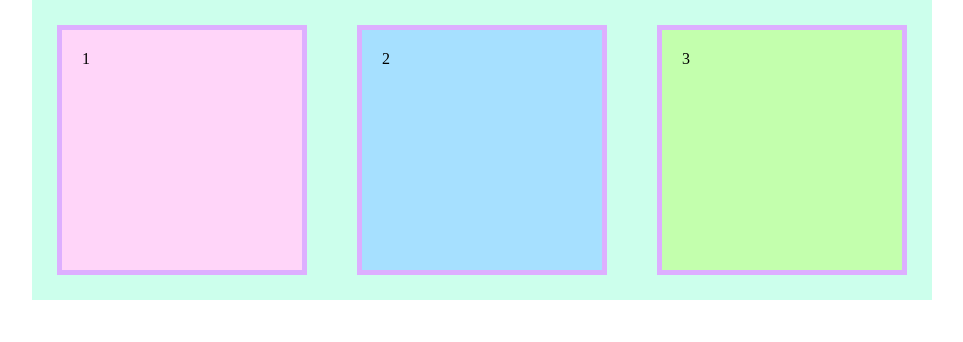
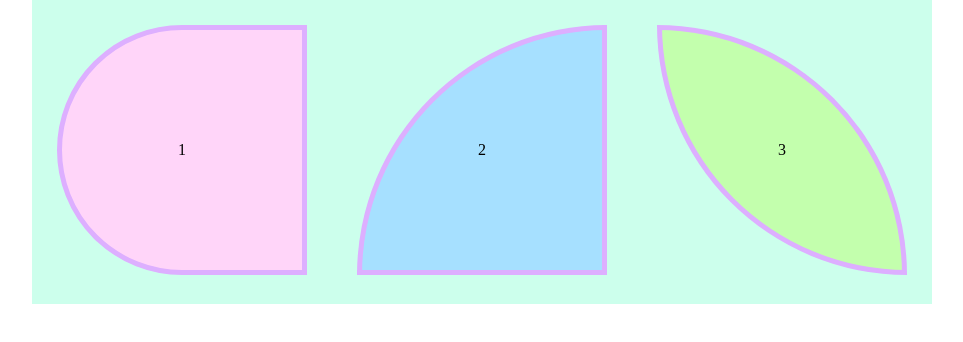
Before and after one commit to zavtrak-kosmonavta/-, a plain HTML site: page index.html in a window 1280 px wide. Shown: the whole page, without its empty margins (158-1121 px from the left). Drawn offline with Linux system fonts and the light colour scheme.

Commit message:
Add files via upload

```diff
--- a/main.css
+++ b/main.css
@@ -4,6 +4,7 @@
     padding: 0;
     margin: 0;
     bottom:0;
+    box-sizing: border-box;
 }
 .wrapper{
     width: 900px;
@@ -11,19 +12,25 @@
     margin: 0 auto;
 }
 .box{
-    width: 200px;
-    height: 200px;
+    width: 250px;
+    height: 250px;
     display: inline-block;
     padding: 20px;
     margin: 25px;
-    border:5px solid#ddafff
+    border:5px solid#ddafff;
+    line-height:  200px;
+    text-align: center;
+    overflow: hidden;
 }
 .box1{
     background-color: #ffd5f9;
+    border-radius: 125px 0 0 50%;
 }
 .box2{
     background-color: #a6e0ff;
+    border-radius: 100% 0 0 0
 }
 .box3{
     background-color: #c3ffad;
+    border-radius: 0 100% 0 100%
 }
```
